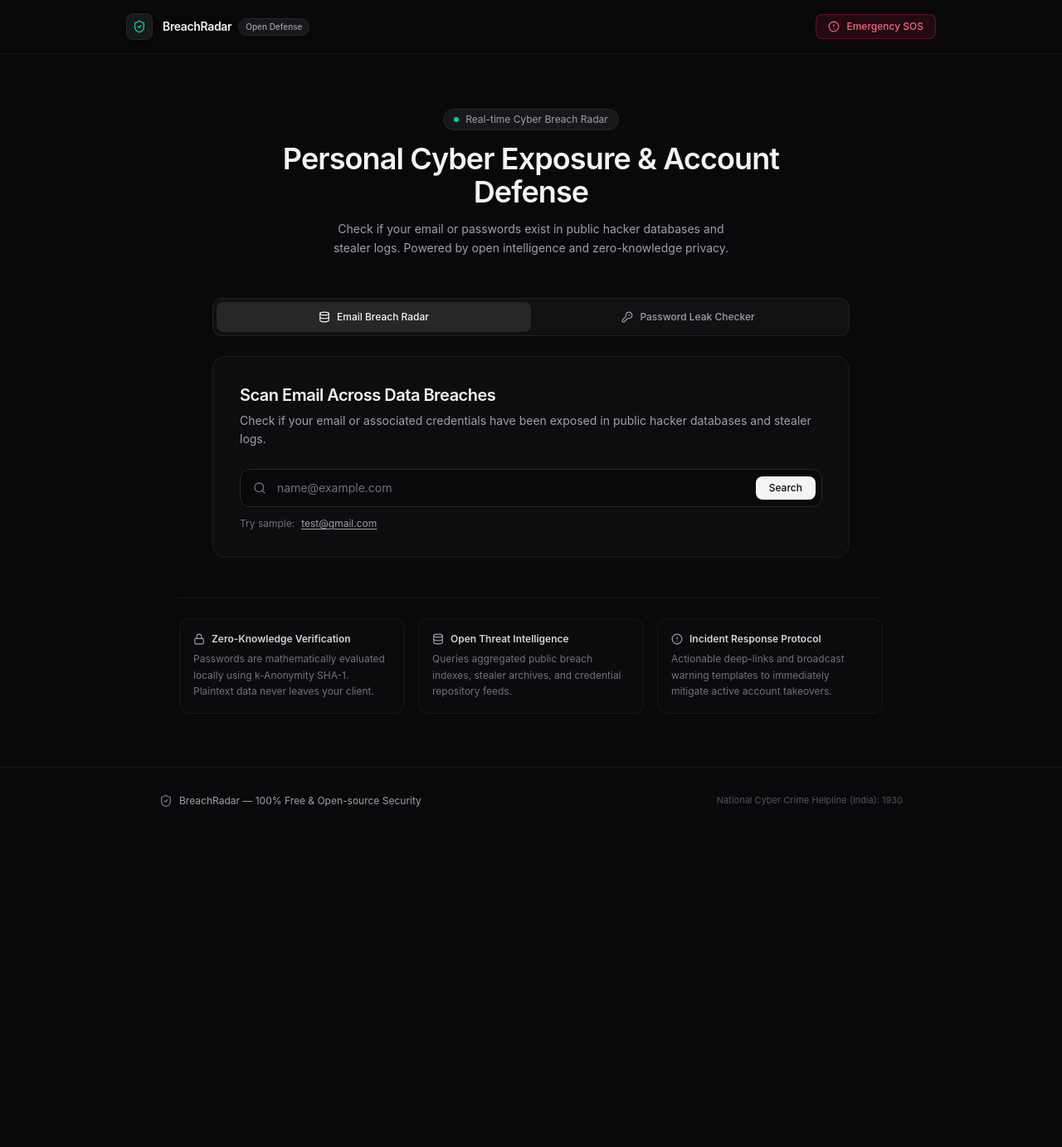
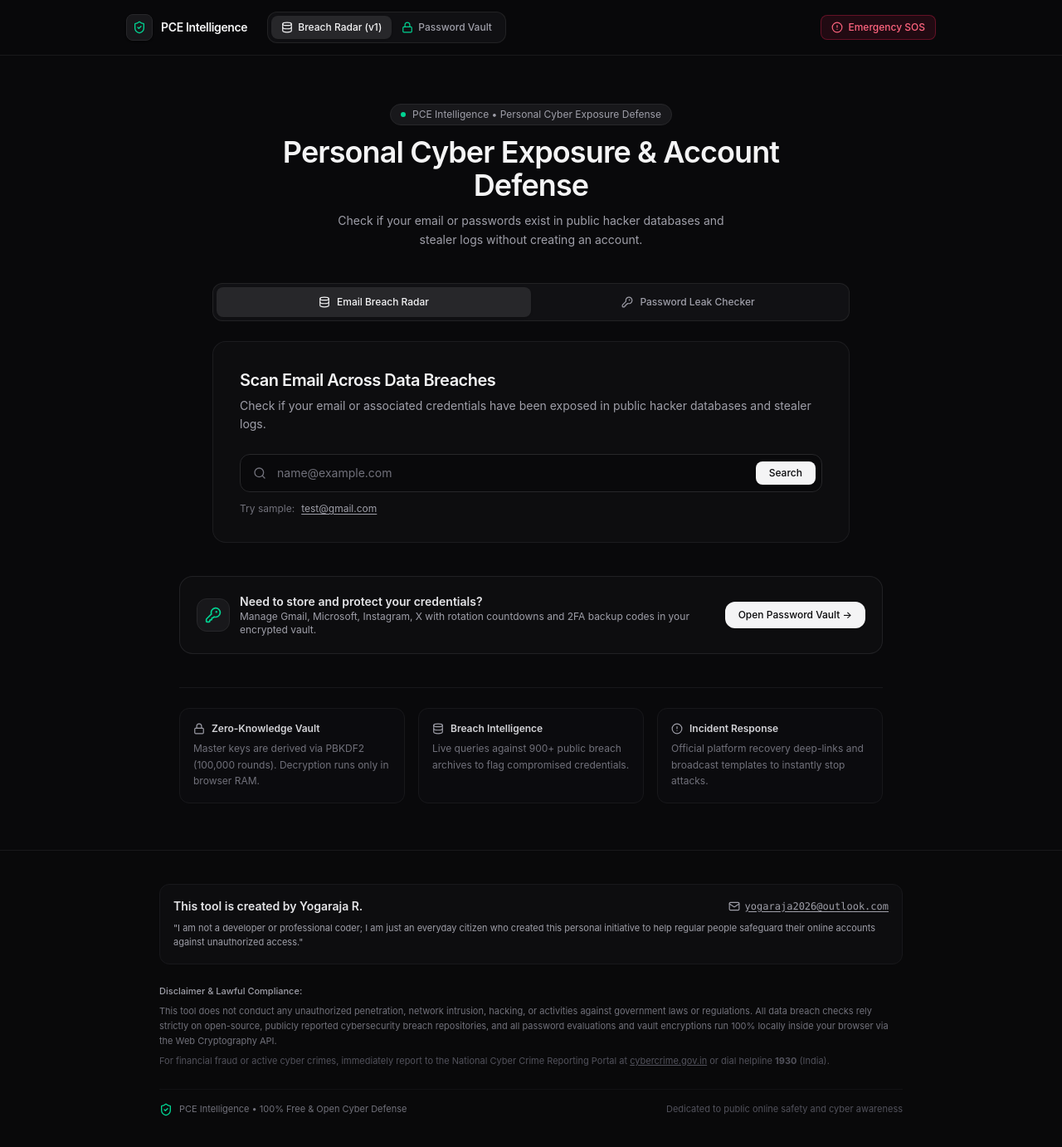
Before and after one commit to yogaraja6666/pce, a React (Vite) app: page / in a window 1280 px wide. Shown: the top 1382 px of the page at 83% size. Before the commit the page ends 1005 px from the top, so only its background shows below. Built offline with nearby package versions, Linux system fonts and the light colour scheme.

Commit message:
feat: update title to PCE Intelligence, add creator info, contact, and legal compliance disclaimer

```diff
--- a/index.html
+++ b/index.html
@@ -4,7 +4,8 @@
     <meta charset="UTF-8" />
     <link rel="icon" type="image/svg+xml" href="/favicon.svg" />
     <meta name="viewport" content="width=device-width, initial-scale=1.0" />
-    <title>hack</title>
+    <title>PCE Intelligence — Personal Cyber Defense & Vault</title>
+    <meta name="description" content="PCE Intelligence: Personal Cyber Exposure radar and zero-knowledge encrypted credential vault." />
   </head>
   <body>
     <div id="root"></div>
--- a/src/App.jsx
+++ b/src/App.jsx
@@ -1,29 +1,41 @@
 import React, { useState } from 'react';
 import Navbar from './components/Navbar';
 import BreachScanner from './components/BreachScanner';
+import PasswordManager from './components/PasswordManager';
 import EmergencySOSModal from './components/EmergencySOSModal';
 import {
   ShieldCheck,
   Lock,
   Database,
-  AlertCircle
+  AlertCircle,
+  KeyRound,
+  Mail
 } from 'lucide-react';
 
 export default function App() {
+  const [activeView, setActiveView] = useState('v1_radar'); // 'v1_radar' | 'vault'
   const [isSosOpen, setIsSosOpen] = useState(false);
 
   return (
     <div className="min-h-screen bg-[#09090b] text-zinc-100 flex flex-col font-sans">
       {/* Top Navigation */}
-      <Navbar onOpenSos={() => setIsSosOpen(true)} />
+      <Navbar
+        activeView={activeView}
+        setActiveView={setActiveView}
+        onOpenSos={() => setIsSosOpen(true)}
+      />
 
       {/* Main Container */}
-      <main className="flex-1 max-w-4xl w-full mx-auto px-6 py-12 md:py-16 space-y-12">
+      <main className="flex-1 max-w-4xl w-full mx-auto px-6 py-10 md:py-14 space-y-10">
+
+        {/* VIEW 1: BREACH RADAR (VERSION 1 - NO LOGIN REQUIRED) */}
+        {activeView === 'v1_radar' && (
+          <div className="space-y-10 animate-fadeIn">
             {/* Hero Section */}
-        <div className="text-center space-y-3.5 max-w-2xl mx-auto">
+            <div className="text-center space-y-3 max-w-2xl mx-auto">
               <div className="inline-flex items-center gap-2 px-3 py-1 rounded-full bg-zinc-900 border border-zinc-800 text-xs text-zinc-400">
                 <span className="w-1.5 h-1.5 rounded-full bg-emerald-400" />
-            <span>Real-time Cyber Breach Radar</span>
+                <span>PCE Intelligence • Personal Cyber Exposure Defense</span>
               </div>
 
               <h1 className="text-3xl md:text-4xl font-semibold tracking-tight text-zinc-100">
@@ -31,57 +43,132 @@ export default function App() {
               </h1>
 
               <p className="text-sm text-zinc-400 leading-relaxed max-w-lg mx-auto">
-            Check if your email or passwords exist in public hacker databases and stealer logs. Powered by open intelligence and zero-knowledge privacy.
+                Check if your email or passwords exist in public hacker databases and stealer logs without creating an account.
               </p>
             </div>
 
-        {/* Breach Scanner (Core Module) */}
+            {/* Breach Scanner (v1 Core Module) */}
             <BreachScanner />
+
+            {/* Prompt to Vault */}
+            <div className="p-5 rounded-2xl bg-zinc-900/30 border border-zinc-800/80 flex flex-col sm:flex-row items-center justify-between gap-4">
+              <div className="flex items-center gap-3">
+                <div className="w-10 h-10 rounded-xl bg-zinc-900 border border-zinc-800 flex items-center justify-center text-emerald-400 shrink-0">
+                  <KeyRound className="w-5 h-5" />
+                </div>
+                <div>
+                  <h4 className="text-sm font-semibold text-zinc-200">Need to store and protect your credentials?</h4>
+                  <p className="text-xs text-zinc-400">Manage Gmail, Microsoft, Instagram, X with rotation countdowns and 2FA backup codes in your encrypted vault.</p>
+                </div>
+              </div>
+              <button
+                onClick={() => setActiveView('vault')}
+                className="px-4 py-2 bg-zinc-100 hover:bg-white text-zinc-950 text-xs font-medium rounded-xl transition-all shadow-sm shrink-0"
+              >
+                Open Password Vault →
+              </button>
+            </div>
+          </div>
+        )}
+
+        {/* VIEW 2: PASSWORD MANAGER (REQUIRES SECURE MASTER LOGIN) */}
+        {activeView === 'vault' && (
+          <div className="space-y-8 animate-fadeIn">
+            <div className="text-center space-y-2 max-w-xl mx-auto">
+              <div className="inline-flex items-center gap-2 px-3 py-1 rounded-full bg-zinc-900 border border-zinc-800 text-xs text-zinc-400">
+                <Lock className="w-3.5 h-3.5 text-emerald-400" />
+                <span>Zero-Knowledge AES-GCM-256 Vault</span>
+              </div>
+              <h1 className="text-2xl md:text-3xl font-semibold text-zinc-100">
+                Encrypted Credentials & 2FA Manager
+              </h1>
+              <p className="text-xs text-zinc-400 leading-relaxed">
+                Store multi-platform credentials, monitor password rotation countdowns, and export backups with document password encryption.
+              </p>
+            </div>
+
+            {/* Password Manager Component */}
+            <PasswordManager />
+          </div>
+        )}
 
         {/* Minimal Feature Pillars */}
         <div className="grid grid-cols-1 md:grid-cols-3 gap-4 pt-6 border-t border-zinc-900">
           <div className="p-4 rounded-xl bg-zinc-900/20 border border-zinc-900 space-y-1.5">
             <div className="flex items-center gap-2 text-zinc-300 text-xs font-semibold">
               <Lock className="w-3.5 h-3.5 text-zinc-400" />
-              <span>Zero-Knowledge Verification</span>
+              <span>Zero-Knowledge Vault</span>
             </div>
             <p className="text-xs text-zinc-500 leading-relaxed">
-              Passwords are mathematically evaluated locally using k-Anonymity SHA-1. Plaintext data never leaves your client.
+              Master keys are derived via PBKDF2 (100,000 rounds). Decryption runs only in browser RAM.
             </p>
           </div>
 
           <div className="p-4 rounded-xl bg-zinc-900/20 border border-zinc-900 space-y-1.5">
             <div className="flex items-center gap-2 text-zinc-300 text-xs font-semibold">
               <Database className="w-3.5 h-3.5 text-zinc-400" />
-              <span>Open Threat Intelligence</span>
+              <span>Breach Intelligence</span>
             </div>
             <p className="text-xs text-zinc-500 leading-relaxed">
-              Queries aggregated public breach indexes, stealer archives, and credential repository feeds.
+              Live queries against 900+ public breach archives to flag compromised credentials.
             </p>
           </div>
 
           <div className="p-4 rounded-xl bg-zinc-900/20 border border-zinc-900 space-y-1.5">
             <div className="flex items-center gap-2 text-zinc-300 text-xs font-semibold">
               <AlertCircle className="w-3.5 h-3.5 text-zinc-400" />
-              <span>Incident Response Protocol</span>
+              <span>Incident Response</span>
             </div>
             <p className="text-xs text-zinc-500 leading-relaxed">
-              Actionable deep-links and broadcast warning templates to immediately mitigate active account takeovers.
+              Official platform recovery deep-links and broadcast templates to instantly stop attacks.
             </p>
           </div>
         </div>
       </main>
 
-      {/* Minimal Footer */}
-      <footer className="border-t border-zinc-900/80 py-8 px-6 text-center text-xs text-zinc-500">
-        <div className="max-w-4xl mx-auto flex flex-col sm:flex-row items-center justify-between gap-3">
-          <div className="flex items-center gap-2 text-zinc-400">
-            <ShieldCheck className="w-4 h-4 text-zinc-500" />
-            <span>BreachRadar — 100% Free & Open-source Security</span>
+      {/* Footer & Disclaimer */}
+      <footer className="border-t border-zinc-900 bg-zinc-950/80 py-10 px-6 text-xs text-zinc-500">
+        <div className="max-w-4xl mx-auto space-y-6">
+          {/* Creator Attribution */}
+          <div className="p-4 rounded-xl bg-zinc-900/30 border border-zinc-900 space-y-2 text-center sm:text-left">
+            <div className="flex flex-col sm:flex-row items-center justify-between gap-2">
+              <span className="font-semibold text-zinc-200 text-sm">
+                This tool is created by Yogaraja R.
+              </span>
+              <a
+                href="mailto:yogaraja2026@outlook.com"
+                className="text-zinc-400 hover:text-zinc-200 underline underline-offset-2 flex items-center gap-1.5 font-mono text-xs"
+              >
+                <Mail className="w-3.5 h-3.5 text-zinc-400" />
+                <span>yogaraja2026@outlook.com</span>
+              </a>
             </div>
-          <span className="text-zinc-600 text-[11px]">
-            National Cyber Crime Helpline (India): 1930
-          </span>
+            <p className="text-[11px] text-zinc-400 leading-relaxed">
+              "I am not a developer or professional coder; I am just an everyday citizen who created this personal initiative to help regular people safeguard their online accounts against unauthorized access."
+            </p>
+          </div>
+
+          {/* Legal & Government Compliance Disclaimer */}
+          <div className="space-y-1.5 text-[11px] text-zinc-500 leading-relaxed text-center sm:text-left">
+            <p className="font-medium text-zinc-400">
+              Disclaimer & Lawful Compliance:
+            </p>
+            <p>
+              This tool does not conduct any unauthorized penetration, network intrusion, hacking, or activities against government laws or regulations. All data breach checks rely strictly on open-source, publicly reported cybersecurity breach repositories, and all password evaluations and vault encryptions run 100% locally inside your browser via the Web Cryptography API.
+            </p>
+            <p className="text-zinc-600">
+              For financial fraud or active cyber crimes, immediately report to the National Cyber Crime Reporting Portal at <a href="https://cybercrime.gov.in" target="_blank" rel="noopener noreferrer" className="underline hover:text-zinc-400">cybercrime.gov.in</a> or dial helpline <strong>1930</strong> (India).
+            </p>
+          </div>
+
+          {/* Bottom Branding Bar */}
+          <div className="pt-4 border-t border-zinc-900/60 flex flex-col sm:flex-row items-center justify-between gap-3 text-[11px] text-zinc-600">
+            <div className="flex items-center gap-2 text-zinc-500">
+              <ShieldCheck className="w-4 h-4 text-emerald-400" />
+              <span>PCE Intelligence • 100% Free & Open Cyber Defense</span>
+            </div>
+            <span>Dedicated to public online safety and cyber awareness</span>
+          </div>
         </div>
       </footer>
 
--- a/src/components/Navbar.jsx
+++ b/src/components/Navbar.jsx
@@ -1,33 +1,58 @@
 import React from 'react';
-import { ShieldCheck, AlertCircle } from 'lucide-react';
+import { ShieldCheck, AlertCircle, Database, Lock } from 'lucide-react';
 
-export default function Navbar({ onOpenSos }) {
+export default function Navbar({ activeView, setActiveView, onOpenSos }) {
   return (
     <header className="sticky top-0 z-50 backdrop-blur-md bg-zinc-950/80 border-b border-zinc-900">
-      <div className="max-w-5xl mx-auto px-6 py-4 flex items-center justify-between">
-        {/* Brand */}
-        <div className="flex items-center gap-3">
-          <div className="w-8 h-8 rounded-lg bg-zinc-900 border border-zinc-800 flex items-center justify-center text-zinc-100 shadow-sm">
-            <ShieldCheck className="w-4 h-4 text-emerald-400" />
+      <div className="max-w-5xl mx-auto px-6 py-3.5 flex items-center justify-between">
+        {/* Brand & Tabs */}
+        <div className="flex items-center gap-6">
+          <div className="flex items-center gap-2.5">
+            <div className="w-8 h-8 rounded-lg bg-zinc-900 border border-zinc-800 flex items-center justify-center text-zinc-100 shadow-sm">
+              <ShieldCheck className="w-4 h-4 text-emerald-400" />
+            </div>
+            <span className="font-semibold text-zinc-100 text-sm tracking-tight hidden sm:inline">
+              PCE Intelligence
+            </span>
           </div>
-          <div>
-            <div className="flex items-center gap-2">
-              <span className="font-semibold text-zinc-100 text-sm tracking-tight">BreachRadar</span>
-              <span className="text-[10px] font-medium px-2 py-0.5 rounded-full bg-zinc-900 text-zinc-400 border border-zinc-800">
-                Open Defense
-              </span>
-            </div>
-          </div>
+
+          {/* Navigation Pill Tabs */}
+          <nav className="flex items-center p-1 bg-zinc-900/60 border border-zinc-800/80 rounded-xl">
+            <button
+              onClick={() => setActiveView('v1_radar')}
+              className={`flex items-center gap-1.5 px-3 py-1.5 rounded-lg text-xs font-medium transition-all ${
+                activeView === 'v1_radar'
+                  ? 'bg-zinc-800 text-zinc-100 shadow-sm'
+                  : 'text-zinc-400 hover:text-zinc-200'
+              }`}
+            >
+              <Database className="w-3.5 h-3.5" />
+              <span>Breach Radar (v1)</span>
+            </button>
+
+            <button
+              onClick={() => setActiveView('vault')}
+              className={`flex items-center gap-1.5 px-3 py-1.5 rounded-lg text-xs font-medium transition-all ${
+                activeView === 'vault'
+                  ? 'bg-zinc-800 text-zinc-100 shadow-sm'
+                  : 'text-zinc-400 hover:text-zinc-200'
+              }`}
+            >
+              <Lock className="w-3.5 h-3.5 text-emerald-400" />
+              <span>Password Vault</span>
+            </button>
+          </nav>
         </div>
 
         {/* Actions */}
         <div className="flex items-center gap-3">
           <button
             onClick={onOpenSos}
-            className="flex items-center gap-2 px-3.5 py-1.5 rounded-lg bg-rose-500/10 hover:bg-rose-500/20 border border-rose-500/30 text-rose-400 text-xs font-medium transition-all"
+            className="flex items-center gap-1.5 px-3 py-1.5 rounded-lg bg-rose-500/10 hover:bg-rose-500/20 border border-rose-500/30 text-rose-400 text-xs font-medium transition-all"
           >
             <AlertCircle className="w-3.5 h-3.5" />
-            <span>Emergency SOS</span>
+            <span className="hidden sm:inline">Emergency SOS</span>
+            <span className="sm:hidden">SOS</span>
           </button>
         </div>
       </div>
```
Lines whose indentation alone changed are shown as unchanged.
